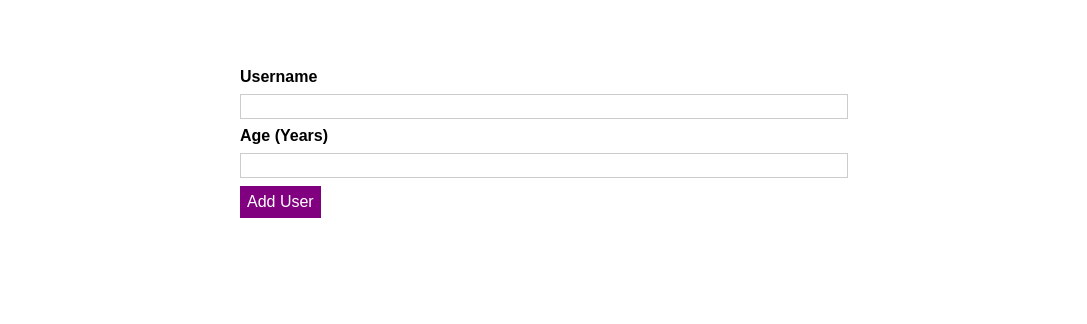
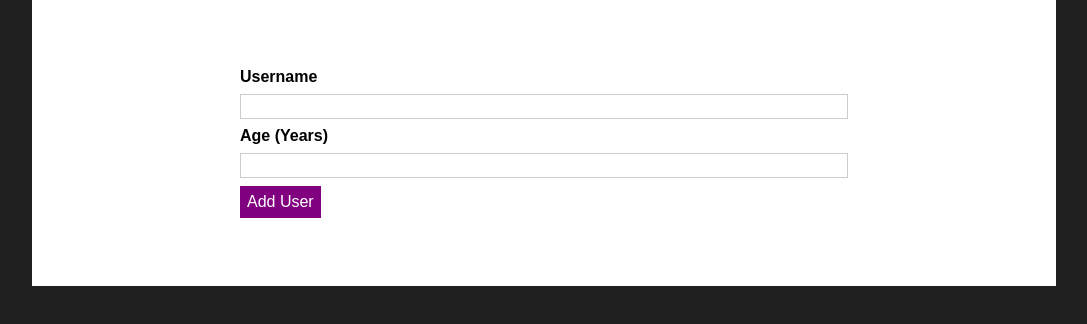
Before and after one commit to iman-aazibou/addUser, a React (Create React App) app: page / in a window 1280 px wide. Shown: the top 324 px of the page, without its empty margins (96-1183 px from the left). Built offline with nearby package versions, Linux system fonts and the light colour scheme.

Commit message:
added a bg colour

```diff
--- a/src/index.css
+++ b/src/index.css
@@ -4,6 +4,7 @@
 
 html {
   font-family: sans-serif;
+  background: #1f1f1f;
 }
 
 body {
```
